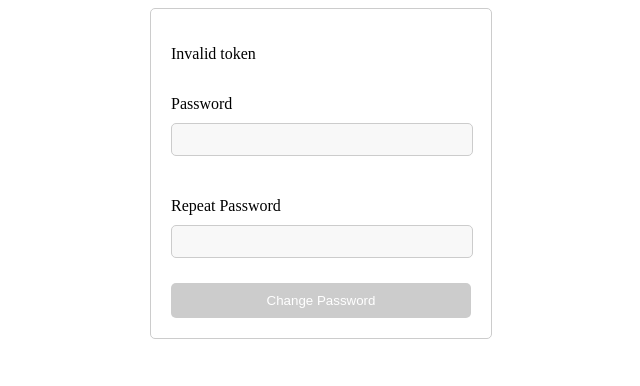
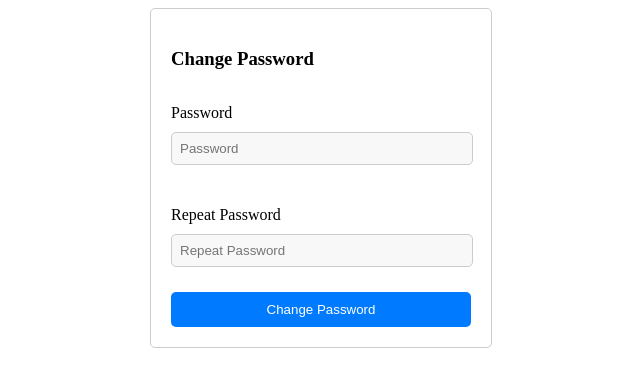
Before and after one commit to PabloSR06/TimeTracker, a React (Vite) app in the folder time-tracker/: page /password/change/1 in a window 1280 px wide. Shown: the top 386 px of the page, without its empty margins (7-647 px from the left). Built offline with nearby package versions, Linux system fonts and the light colour scheme.

Commit message:
wip: forms checker

```diff
--- a/time-tracker/src/componets/login/changePassword.tsx
+++ b/time-tracker/src/componets/login/changePassword.tsx
@@ -1,5 +1,4 @@
 import {useEffect, useState} from "react";
-
 import styles from './login.module.css';
 import {useTranslation} from "react-i18next";
 import {useParams} from "react-router-dom";
@@ -10,81 +9,104 @@ import {
 } from "../types/config.ts";
 import axios from "axios";
 import toast from "react-hot-toast";
+import {useForm} from "react-hook-form";
 
 export const ChangePassword = () => {
     const {t} = useTranslation();
 
-    const [isLoading, setIsLoading] = useState(false);
-
-
-    const [password, setPassword] = useState("");
-    const [confirmPassword, setConfirmPassword] = useState("");
-
     const {token} = useParams<string>();
 
-    const [error, setError] = useState('');
+    const {register, handleSubmit, formState: {errors}} = useForm();
+    const [formData, setFormData] = useState({password: '', confirmPassword: ''});
 
     const [isValid, setIsValid] = useState(false);
-    const [isSend, setIsSend] = useState(false);
 
 
     useEffect(() => {
         if (token != undefined) {
             setIsValid(isTokenValid(token));
         }
+    }, [token]);
 
 
-    }, [token]);
+    const onSubmit = async () => {
+        if(isValid){
+            const data: ResetPasswordData = {
+                password: formData.password,
+                token: token
+            }
 
-    const handleChangePassword = async () => {
-        setIsLoading(true);
-        if (password !== confirmPassword) {
-            setError('Las contraseñas no coinciden');
-            setIsLoading(false);
-            return;
+            await toast.promise(axios.request(apiResetPassword(data)), {
+                loading: t("loading"),
+                success: t("passwordChanged"),
+                error: t("error"),
+            });
+        }else{
+            toast.error(t("invalidToken"));
         }
 
-        await toast.promise(handleReset(), {
-            loading: t("loading"),
-            success: t("passwordChanged"),
-            error: t("error"),
-        });
 
+    };
 
-        setIsLoading(false);
-    }
-
-    const handleReset = async () => {
-
-        const data: ResetPasswordData = {
-            password: password,
-            token: token
-        }
-        await axios.request(apiResetPassword(data));
-
-    }
-
+    const handleInputChange = (e: { target: { name: string; value: string; }; }) => {
+        const {name, value} = e.target;
+        setFormData((prevData) => ({
+            ...prevData,
+            [name]: value,
+        }));
+    };
 
     return (
         <div className={styles.loginContainer}>
-            {error && <p>{error}</p>}
-            {!isValid && <p>{t("invalidToken")}</p>}
+            <h3>{t("changePassword")}</h3>
+            {/*{!isValid && <p>{t("invalidToken")}</p>}*/}
 
-            <div className={styles.loginForm}>
+            <form className={styles.loginForm} onSubmit={handleSubmit(onSubmit)}>
                 <label className={styles.loginLabel}>
                     <p>{t("password")}</p>
-                    <input className={styles.loginInput} onChange={(e) => setPassword(e.target.value)} type="text"/>
+                    <input
+                        className={styles.loginInput}
+                        {...register("password", {
+                            required: true,
+                            pattern: /(?=^.{8,}$)((?=.*\d)|(?=.*\W+))(?![.\n])(?=.*[A-Z])(?=.*[a-z]).*$/
+                        })}
+                        placeholder={t('password')}
+                        type="password"
+                        name="password"
+                        value={formData.password}
+                        onChange={handleInputChange}
+                        autoComplete={"current-password"}
+                    />
+                    {errors.password?.type === 'required' &&
+                        <span className={styles.errorMsg}>{t('passwordRequired')}</span>}
+
                 </label>
                 <label className={styles.loginLabel}>
                     <p>{t("repeatPassword")}</p>
-                    <input className={styles.loginInput} onChange={(e) => setConfirmPassword(e.target.value)}
-                           type="text"/>
+                    <input
+                        className={styles.loginInput}
+                        {...register("confirmPassword", {
+                            required: true,
+                            validate: value => value === formData.password
+                        })}
+                        placeholder={t('repeatPassword')}
+                        type="password"
+                        name="confirmPassword"
+                        value={formData.confirmPassword}
+                        onChange={handleInputChange}
+                        autoComplete={"current-password"}
+                    />
+                    {errors.confirmPassword?.type === 'required' &&
+                        <span className={styles.errorMsg}>{t('passwordRequired')}</span>}
+                    {errors.confirmPassword?.type === 'validate' &&
+                        <span className={styles.errorMsg}>{t('passwordsDoNotMatch')}</span>}
                 </label>
+
                 <div>
-                    <button disabled={isLoading || !isValid } onClick={handleChangePassword}
-                            className={styles.loginSubmit}>{t("changePassword")}</button>
+                    <button
+                        className={styles.loginSubmit}>{t("changePassword")}</button>
                 </div>
-            </div>
+            </form>
         </div>
 
 
--- a/time-tracker/src/componets/login/forgotPassword.tsx
+++ b/time-tracker/src/componets/login/forgotPassword.tsx
@@ -1,52 +1,69 @@
-import {BaseSyntheticEvent, useState} from "react";
+import {useState} from "react";
 import {useDispatch,} from "react-redux";
 import {ForgotPasswordEmail} from "../slice/userSlice.tsx";
 import styles from './login.module.css';
 import {useTranslation} from "react-i18next";
 import toast from "react-hot-toast";
 import {useNavigate} from "react-router-dom";
+import {useForm} from "react-hook-form";
 
 export const ForgotPassword = () => {
-    const { t } = useTranslation();
+    const {t} = useTranslation();
     const dispatch = useDispatch();
     const navigate = useNavigate();
 
-
-    const [selectedEmail, setSelectedEmail] = useState("");
+    const {register, handleSubmit, formState: {errors}} = useForm();
+    const [formData, setFormData] = useState({email: ''});
     const [isLoading, setIsLoading] = useState(false);
 
-
-    const handleEmail = (e: BaseSyntheticEvent) => {
-        setSelectedEmail(e.target.value);
-    };
-
-
-    const handleSend = async () => {
+    const onSubmit = async () => {
         setIsLoading(true);
 
-        await toast.promise(ForgotPasswordEmail(dispatch, selectedEmail).then(() => {
+        await toast.promise(ForgotPasswordEmail(dispatch, formData.email).then(() => {
             setTimeout(() => {
                 navigate('/', {replace: true});
             }, 1000);
         }), {
             loading: t("sendingEmail"),
-            success: t("passwordChanged"),
+            success: t("emailSend"),
             error: t("error"),
         });
 
         setIsLoading(false);
-    }
+    };
+    const handleInputChange = (e: { target: { name: string; value: string; }; }) => {
+        const {name, value} = e.target;
+        setFormData((prevData) => ({
+            ...prevData,
+            [name]: value,
+        }));
+    };
+
 
     return (
         <div className={styles.loginContainer}>
 
-            <form className={styles.loginForm}>
+            <h3>{t("forgotPassword")}</h3>
+            <form className={styles.loginForm} onSubmit={handleSubmit(onSubmit)}>
                 <label className={styles.loginLabel}>
                     <p>{t("email")}</p>
-                    <input className={styles.loginInput} onChange={handleEmail} type="text"/>
+                    <input
+                        className={styles.loginInput}
+                        {...register("email", {required: true, pattern: /^\S+@\S+$/i})}
+                        placeholder={t('email')}
+                        type="text"
+                        name="email"
+                        value={formData.email}
+                        onChange={handleInputChange}
+                        autoComplete={"email"}
+                    />
+                    {errors.email?.type === 'required' && <span className={styles.errorMsg}>{t('emailRequired')}</span>}
+                    {errors.email?.type === 'pattern' && <span className={styles.errorMsg}>Invalid email format</span>}
                 </label>
                 <div>
-                    <button disabled={isLoading} onClick={handleSend} className={styles.loginSubmit}>{t("logIn")}</button>
+                    <button
+                        disabled={isLoading}
+                        className={styles.loginSubmit}>{t("logIn")}</button>
                 </div>
             </form>
         </div>
--- a/time-tracker/src/componets/login/login.module.css
+++ b/time-tracker/src/componets/login/login.module.css
@@ -54,7 +54,6 @@
     color: #007bff;
     cursor: pointer;
 }
-
 .forgotPassword:hover {
     text-decoration: underline;
     color: #0056b3;
--- a/time-tracker/src/componets/login/login.tsx
+++ b/time-tracker/src/componets/login/login.tsx
@@ -27,8 +27,6 @@ export const Login = () => {
         }
     }, [token]);
 
-
-
     const onSubmit = async () => {
         setIsLoading(true);
 
@@ -55,6 +53,7 @@ export const Login = () => {
 
     return (
         <div className={styles.loginContainer}>
+            <h3>{t('logIn')}</h3>
             <form className={styles.loginForm} onSubmit={handleSubmit(onSubmit)}>
                 <label className={styles.loginLabel}>
                     <p>{t("email")}</p>
--- a/time-tracker/src/locales/en.json
+++ b/time-tracker/src/locales/en.json
@@ -14,6 +14,7 @@
   "passwordRequired": "Password is required",
   "passwordsDoNotMatch": "Passwords do not match",
   "passwordRequirement": "Min 8 characters, UpperCase, LowerCase, Number/SpecialChar",
+  "forgotPassword": "Forgot Password",
 
 
   "smallDateFormat": "MMMM dd"
```
